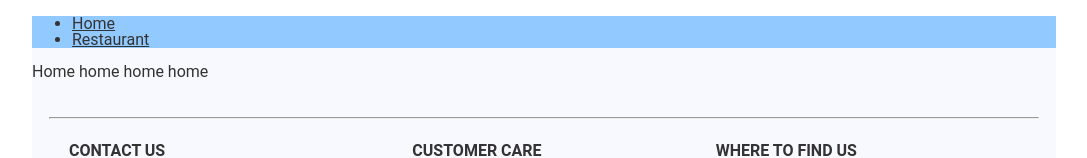
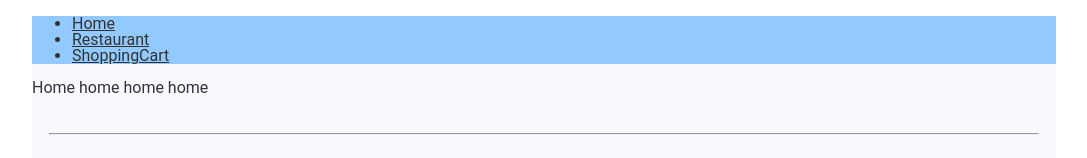
Before and after one commit to AWAProject-Team16/Food-Ordering-project-frontend-repo, a React (Create React App) app: page / in a window 1280 px wide. Shown: the top 158 px of the page, without its empty margins (96-1183 px from the left). Built offline with nearby package versions, Linux system fonts and the light colour scheme.

Commit message:
App function to class, app.module.css, shoppingCart conflict

```diff
--- a/src/App.js
+++ b/src/App.js
@@ -1,19 +1,35 @@
-import './App.css';
 import { BrowserRouter } from "react-router-dom";
 import Nav from './components/Nav';
 import Footer from './components/Footer';
 import RouterURL from './router/RouterURL';
 
-function App() {
+import styles from './App.module.css'
+import React, { Component } from 'react'
+export default class App extends Component {
+  render() {
     return (
       <BrowserRouter>
-      <div className="App">
+        <div className= { styles.App }>
           <Nav />
           <RouterURL />
           <Footer />
         </div>
       </BrowserRouter>
-  );
+    )
+  }
 }
 
-export default App;
+// import './App.css';
+// function App() {
+//   return (
+//     <BrowserRouter>
+//       <div className="App">
+//         <Nav />
+//         <RouterURL />
+//         <Footer />
+//       </div>
+//     </BrowserRouter>
+//   );
+// }
+
+// export default App;
--- /dev/null
+++ b/src/App.module.css
@@ -0,0 +1,25 @@
+:root {
+  --white-color: #fff;
+  --back-color: #000;
+  --text-color: #333;
+  /* --main-color: #CD1718; */
+  /* --ground-color: #F4F5F7; */
+
+}
+
+* {
+  /* box-sizing: inherit; */
+  font-size: 16px;
+  line-height: 16px;
+  font-family: 'Roboto', sans-serif;
+  color: var(--text-color);
+}
+
+.App {
+  width: 100%;
+  max-width: 1024px;
+  min-height: 600px;
+  background-color: ghostwhite;
+  margin: auto;
+  /* position: relative; */
+}
--- a/src/components/Nav.js
+++ b/src/components/Nav.js
@@ -8,10 +8,14 @@ export default class Nav extends Component {
       <div className={ styles.nav }>
         <ul>
           <li>
-            <NavLink to="/" activeClassName="selected">Home</NavLink>
+            <Link to="/">Home</Link>
           </li>
           <li>
-            <NavLink to="/restaurant" activeClassName="selected">Restaurant</NavLink>
+            <Link to="/restaurant">Restaurant</Link>
+          </li>
+          <li>
+            <Link to="/shoppingcart">ShoppingCart</Link>
+            {/* <NavLink to="/shoppingcart" activeClassName="selected">ShoppingCart</NavLink> */}
           </li>
         </ul>
       </div>
--- /dev/null
+++ b/src/components/ShoppingCart.js
@@ -0,0 +1,11 @@
+import React, { Component } from 'react'
+
+export default class ShoppingCart extends Component {
+  render() {
+    return (
+      <div>
+
+      </div>
+    )
+  }
+}
--- a/src/router/RouterURL.js
+++ b/src/router/RouterURL.js
@@ -2,6 +2,7 @@ import React, { Component } from 'react';
 import { Routes, Route } from "react-router-dom";
 import Home from '../components/Home';
 import Restaurant from '../components/Restaurant';
+import ShoppingCart from '../components/ShoppingCart';
 
 export default class RouterURL extends Component {
   render() {
@@ -9,6 +10,7 @@ export default class RouterURL extends Component {
       <Routes>
         <Route path="/" element={<Home />} />
         <Route path="/restaurant" element={<Restaurant />} />
+        <Route path="/shoppingcart" element={<ShoppingCart />} />
       </Routes>
     )
   }
```
Lines whose indentation alone changed are shown as unchanged.
